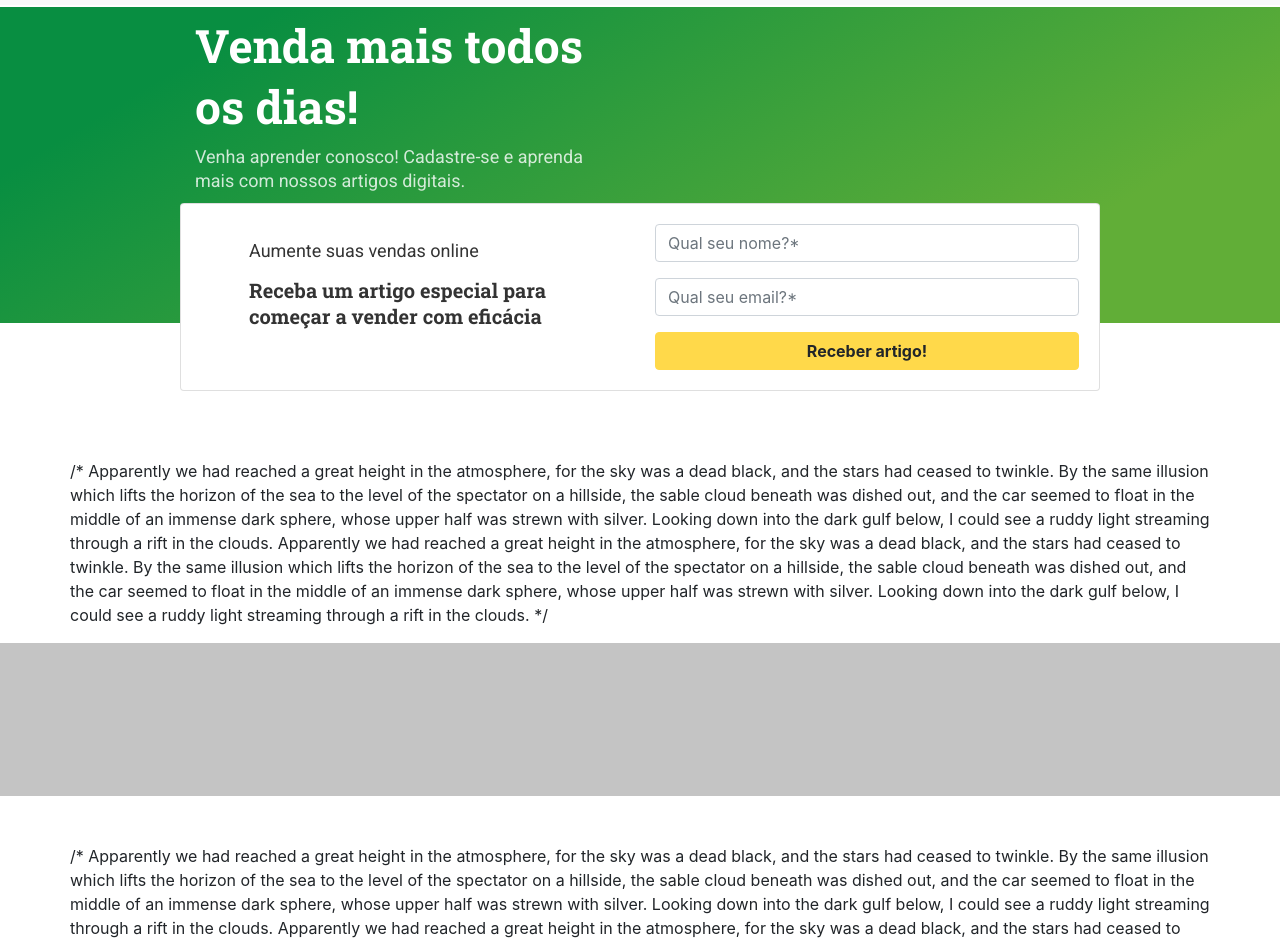
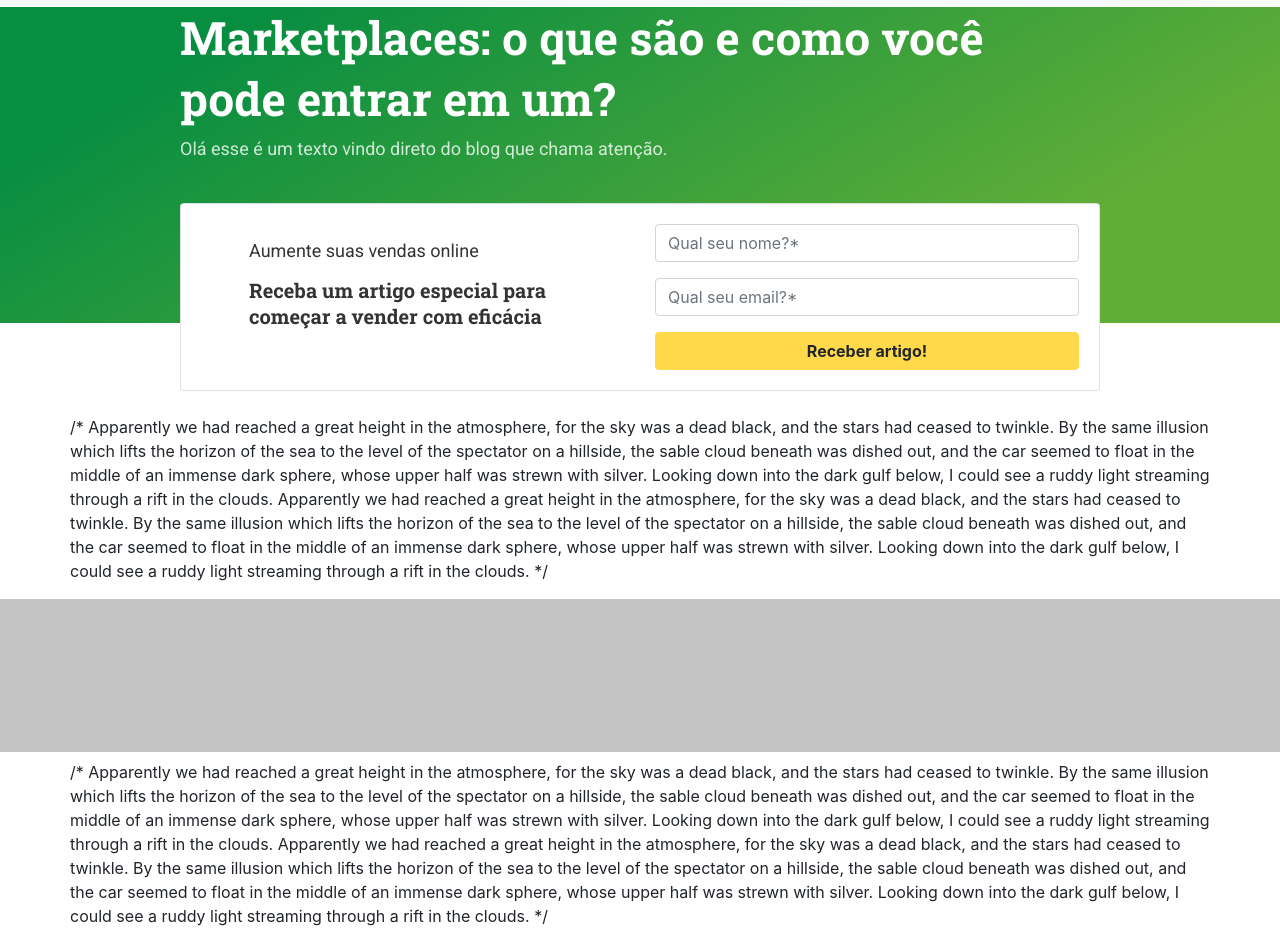
Before and after one commit to BrunoSaibert/vemvender, a website: page interna.html in a window 1280 px wide. Shown: the part 51-991 px from the top of the page. Drawn offline with Linux system fonts and the light colour scheme.

Commit message:
ajustando titulos

```diff
--- a/interna.html
+++ b/interna.html
@@ -62,9 +62,9 @@
 
             <div class="row justify-content-md-center">
                 <div class="col-md-10">
-                    <div class="col-md-6 mt-2">
-                        <h1>Venda mais todos os dias!</h1>
-                        <span>Venha aprender conosco! Cadastre-se e aprenda mais com nossos artigos digitais.</span>
+                    <div class="col-mt-2">
+                        <h1>Marketplaces: o que são e como você pode entrar em um? </h1>
+                        <span>Olá esse é um texto vindo direto do blog que chama atenção.</span>
                     </div>
                 </div>
             </div>
@@ -101,8 +101,8 @@
 
     <section class="parte_1_conteudo">
         <div class="container">
-            <div class="row">
-                <div class="col-12 text-center mt-5"></div>
+            <div class="row justify-content-md-center">
+                <div class="col-12 text-center mt-1"></div>
                 <p> /* Apparently we had reached a great height in the atmosphere, for the sky was a dead black, and the
                     stars had ceased to twinkle. By the same illusion which lifts the horizon of the sea to the level of
                     the spectator on a hillside, the sable cloud beneath was dished out, and the car seemed to float in
@@ -132,8 +132,8 @@
     </section>
     <section class="parte_2_conteudo">
         <div class="container">
-            <div class="row">
-                <div class="col-12 text-center mt-5"></div>
+            <div class="row justify-content-md-center">
+                <div class="col-12 text-center mt-2"></div>
                 <p> /* Apparently we had reached a great height in the atmosphere, for the sky was a dead black, and the
                     stars had ceased to twinkle. By the same illusion which lifts the horizon of the sea to the level of
                     the
```
